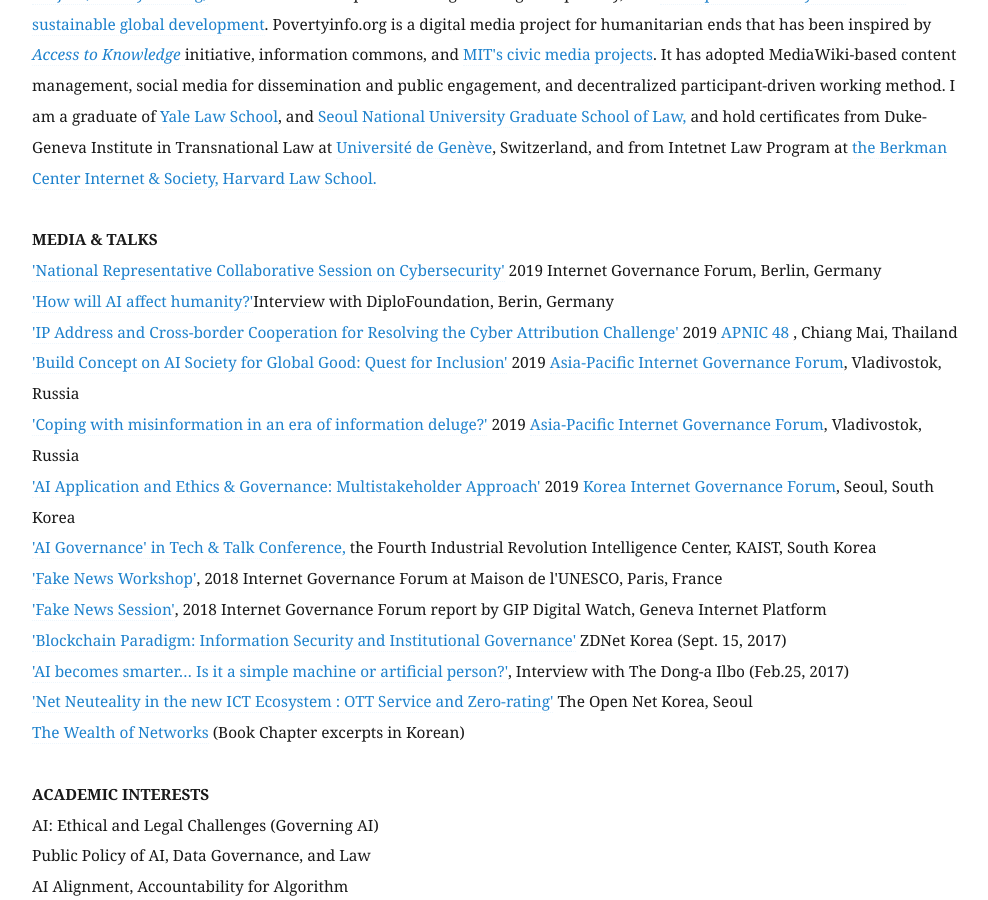
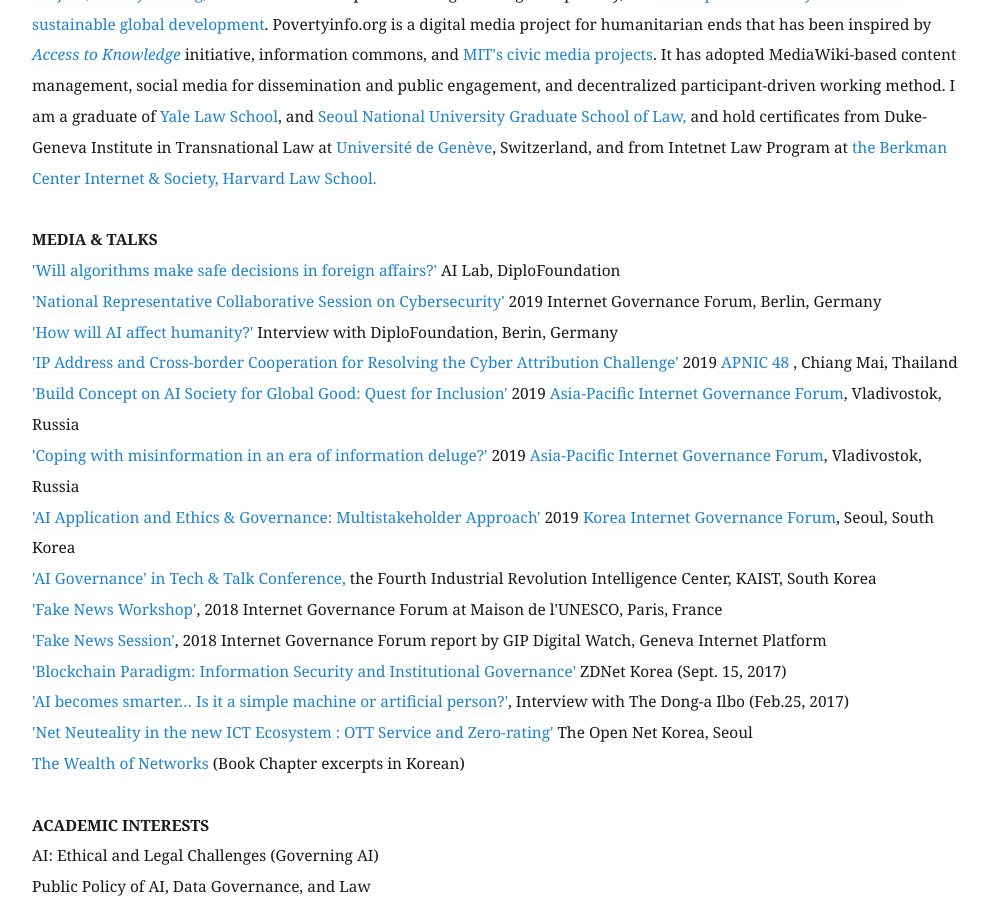
Before and after one commit to eunchangchoi/eunchangchoi.github.io, a Jekyll site: the page built from index.md, in a window 1280 px wide and 900 px high, scrolled down 1710 px. Shown: the whole window, without its empty margins (68-1056 px from the left). Built offline with Jekyll 4.4.1, drawn with Linux system fonts in a browser that asks for light colours.

Commit message:
Update index.md

```diff
--- a/index.md
+++ b/index.md
@@ -28,8 +28,9 @@
 
  <strong> MEDIA & TALKS </strong> <br>
 
+ <a href="https://www.diplomacy.edu/blog/will-algorithms-make-safe-decisions-foreign-affairs"> 'Will algorithms make safe decisions in foreign affairs?' </a> AI Lab, DiploFoundation <br>
 <a href="https://www.youtube.com/watch?v=nsZJaB3fx0E&feature=youtu.be&t=1689">'National Representative Collaborative Session on Cybersecurity'</a> 2019 Internet Governance Forum, Berlin, Germany <br>
-<a href="https://www.youtube.com/watch?v=-o_1c7IW1K4">'How will AI affect humanity?'</a>Interview with DiploFoundation, Berin, Germany<br>
+<a href="https://www.youtube.com/watch?v=-o_1c7IW1K4">'How will AI affect humanity?'</a> Interview with DiploFoundation, Berin, Germany<br>
 <a href="https://youtu.be/uRsC_ypHGCg?t=1336">'IP Address and Cross-border Cooperation for Resolving the Cyber Attribution Challenge'</a> 2019<a href="https://conference.apnic.net/48/program/schedule/#/day/6/cooperation-sig"> APNIC 48 </a>, Chiang Mai, Thailand<br>
 <a href="https://www.ftp.asia/index.php/s/tLZWIWMG1Qp7oA0">'Build Concept on AI Society for Global Good: Quest for Inclusion'</a> 2019 <a href="https://2019.aprigf.asia/prog"> Asia-Pacific Internet Governance Forum</a>, Vladivostok, Russia <br>
 <a href="https://www.ftp.asia/index.php/s/HGkuD3YVUBssKrP">'Coping with misinformation in an era of information deluge?'</a> 2019 <a href="https://2019.aprigf.asia/prog"> Asia-Pacific Internet Governance Forum</a>, Vladivostok, Russia <br>
```
